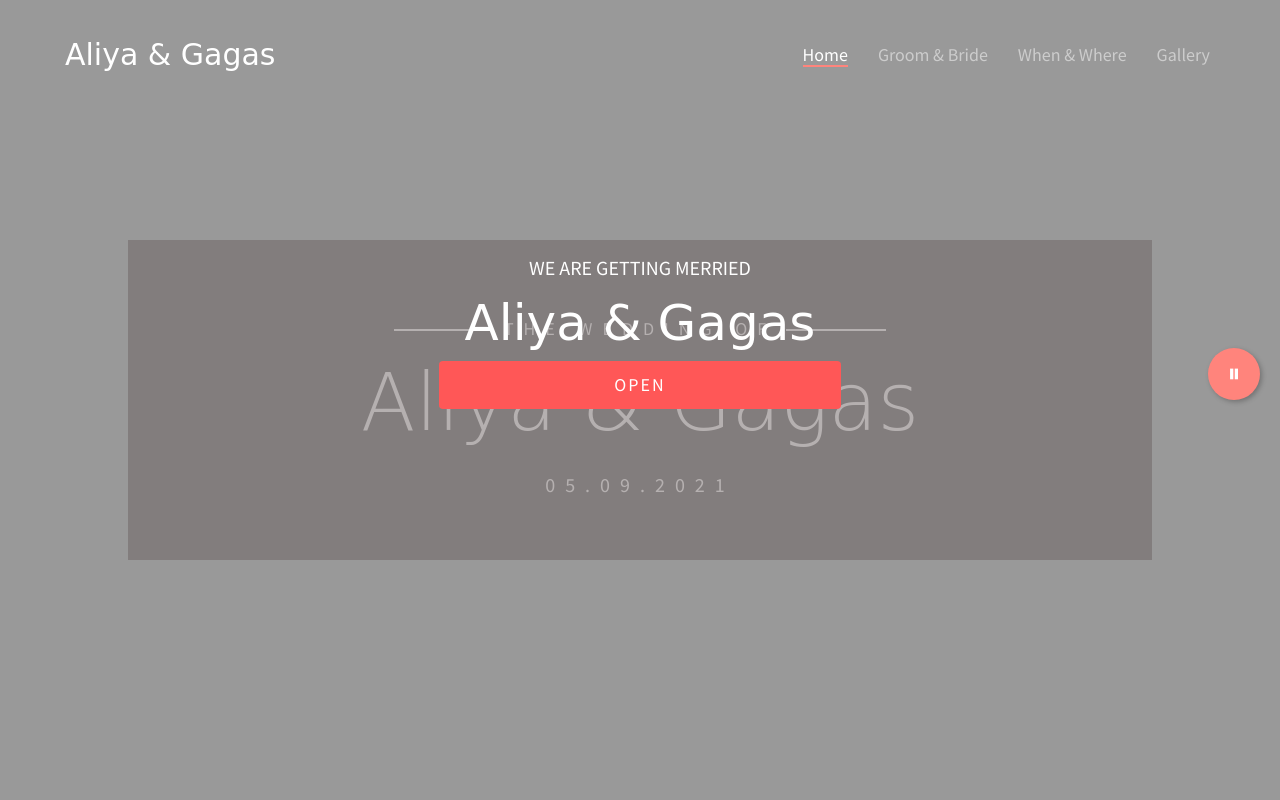
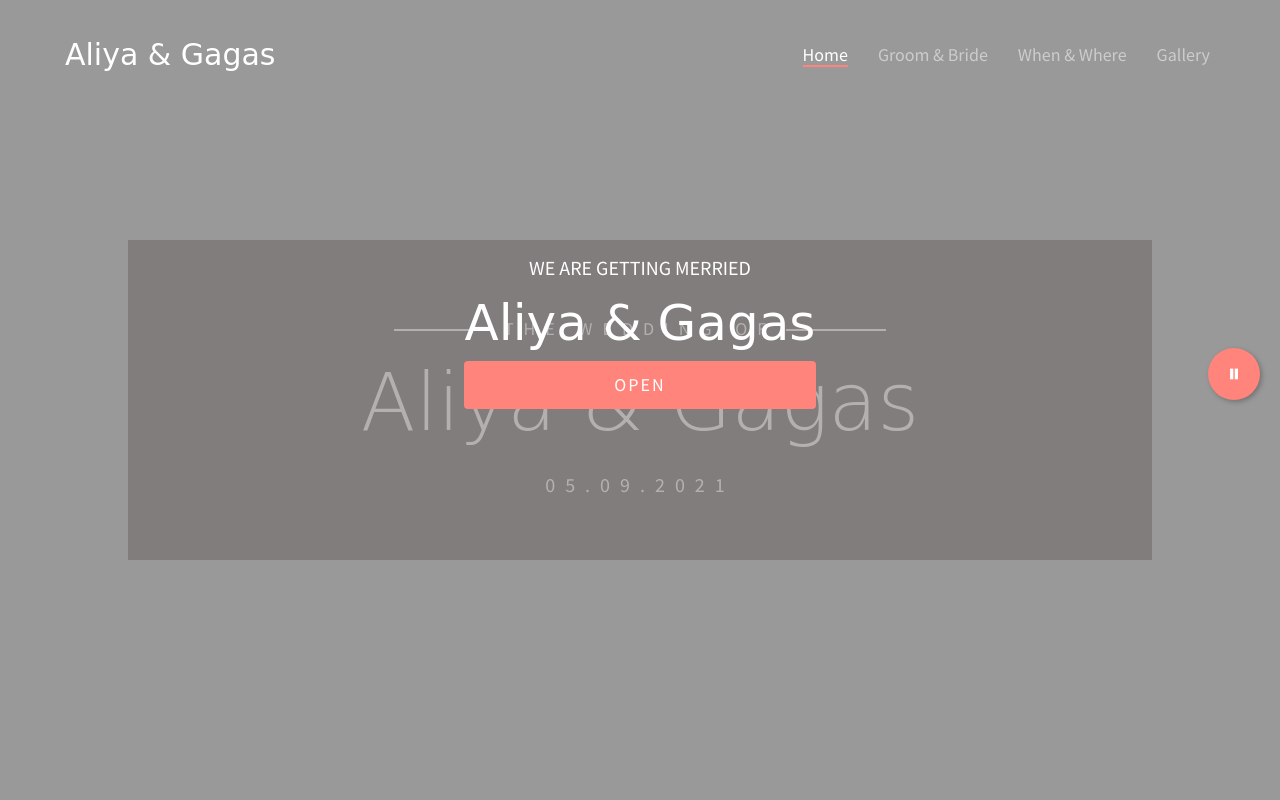
Before and after one commit to aliyagagaswedding/aliyagagaswedding.github.io, a plain HTML site: page index.html in a window 1280 px wide. Shown: the top 800 px of the page. Drawn offline with Linux system fonts and the light colour scheme; no server answers; files whose address does not match are found by name; a web font is replaced by a local one.

Commit message:
update style2
updt

```diff
--- a/css/style.css
+++ b/css/style.css
@@ -1824,12 +1824,12 @@ h6 {
 }
 
 .box a {
-  background-color: #ff5757;
+  background-color: #ff847c;
   color: white;
   font-size: 18px;
   align-items: center;
   margin-bottom: 20px;
-  width: 40%;
+  width: 35%;
   height: 100%;
 }
 
```
